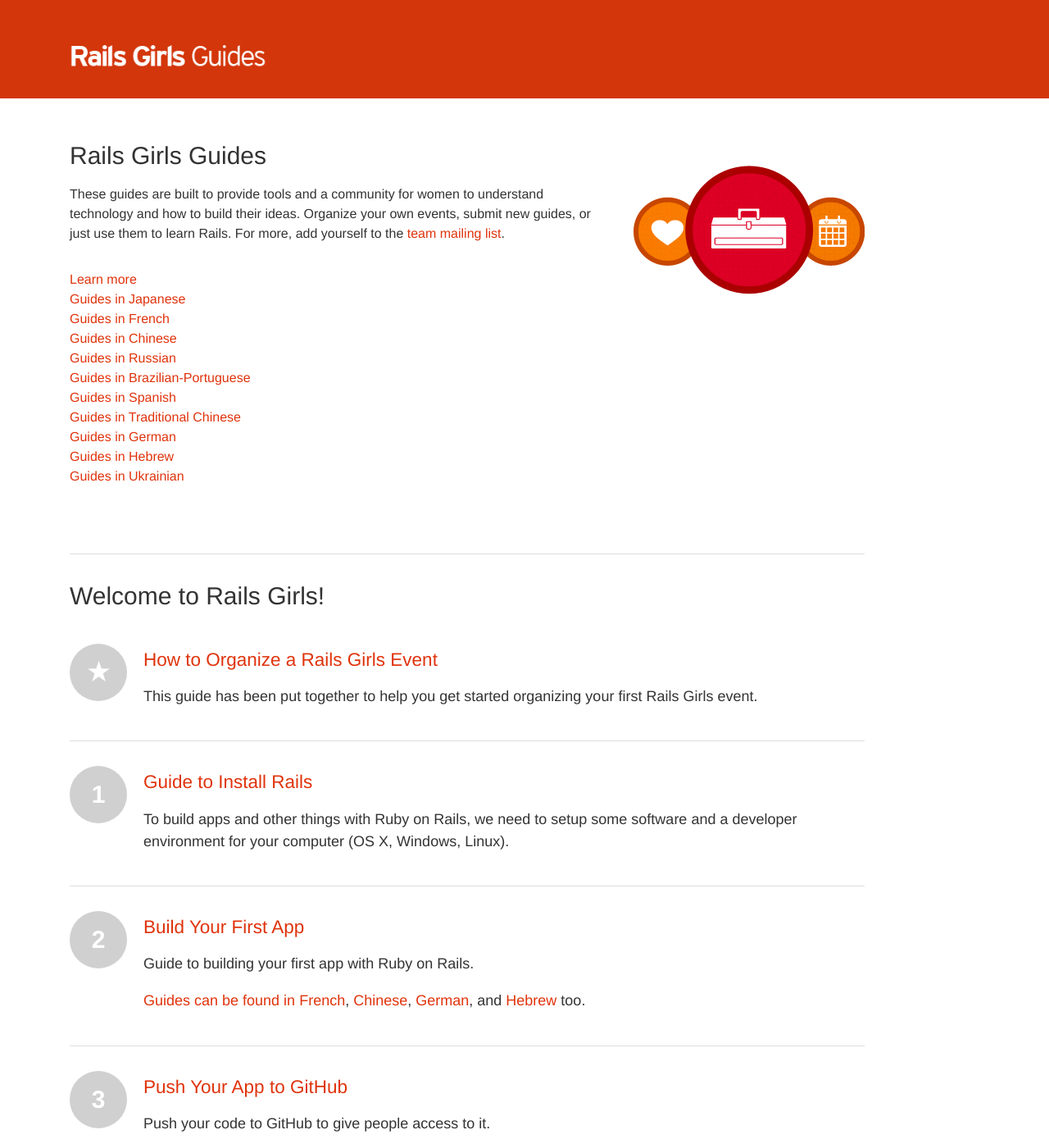
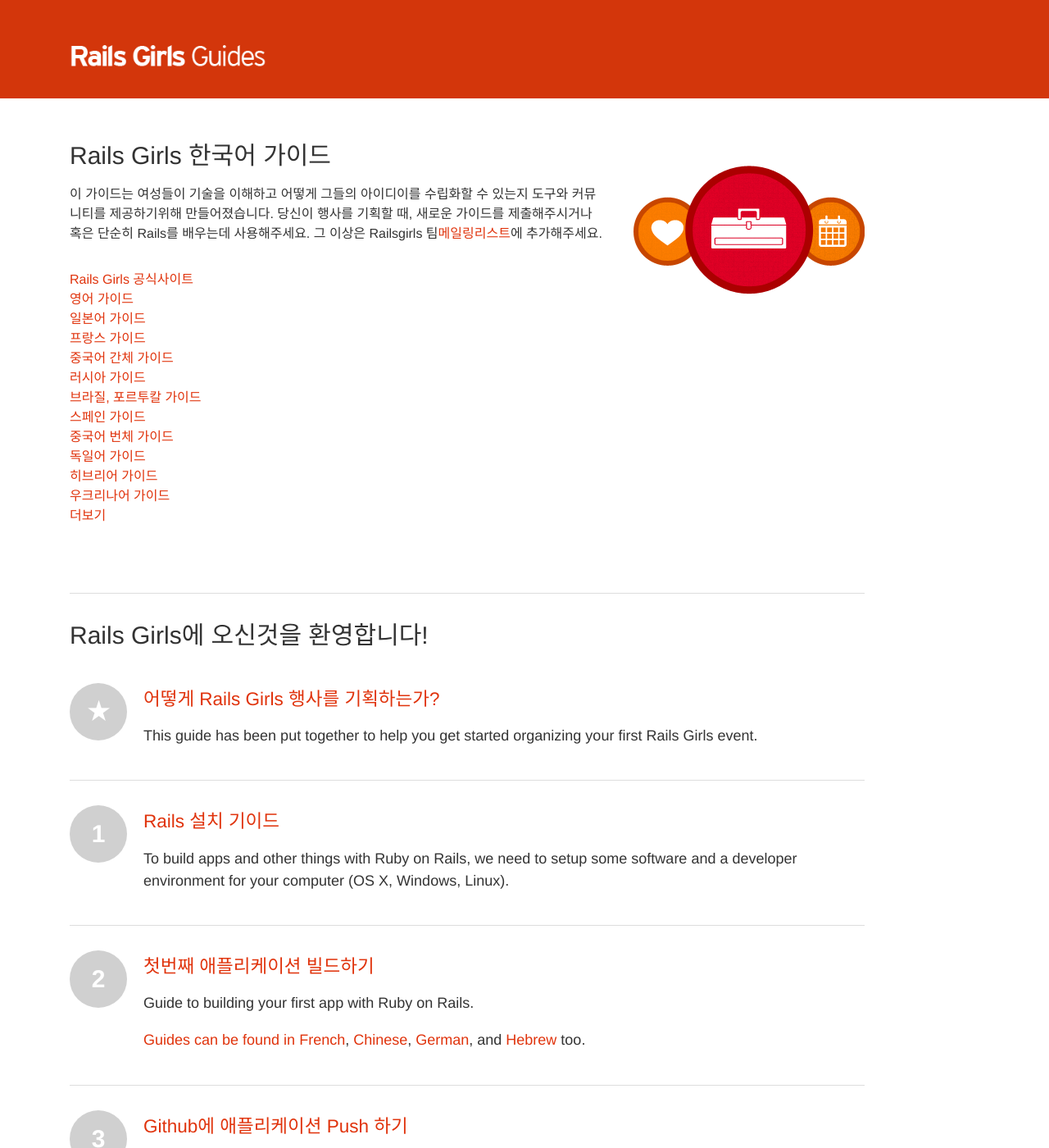
Before and after one commit to railsgirls-ko/railsgirls-ko.github.io, a Jekyll site: the page built from index.html, in a window 1280 px wide and 1400 px high. Shown: the whole window at 82% size. Built offline with Jekyll 4.4.1, drawn with Linux system fonts in a browser that asks for light colours; nearby versions of some CDN libraries; some of the changed text lies outside the part shown.

Commit message:
Fixed #2 Translate index page.

```diff
--- a/index.html
+++ b/index.html
@@ -3,31 +3,33 @@
 title: Guides
 ---
 <div class="hero">
-  <h2>Rails Girls Guides</h2>
-  <p>These guides are built to provide tools and a community for women to understand technology and how to build their ideas. Organize your own events, submit new guides, or just use them to learn Rails. For more, add yourself to the <a href="http://groups.google.com/group/rails-girls-team">team mailing list</a>.</p>
+  <h2>Rails Girls 한국어 가이드</h2>
+  <p>이 가이드는 여성들이 기술을 이해하고 어떻게 그들의 아이디이를 수립화할 수 있는지 도구와 커뮤니티를 제공하기위해 만들어졌습니다. 당신이 행사를 기획할 때, 새로운 가이드를 제출해주시거나 혹은 단순히 Rails를 배우는데 사용해주세요. 그 이상은 Railsgirls 팀<a href="http://groups.google.com/group/rails-girls-team">메일링리스트</a>에 추가해주세요.</p>
   <p class="hero-links">
-    <a href="http://railsgirls.com">Learn more</a><br/>
-    <a href="http://railsgirls.jp/">Guides in Japanese</a><br/>
-    <a href="http://railspremierspas.humancoders.com/">Guides in French</a><br/>
-    <a href="http://rgcn.github.io">Guides in Chinese</a><br/>
-    <a href="http://rgua.github.io">Guides in Russian</a><br/>
-    <a href="http://www.maujor.com/railsgirlsguide/">Guides in Brazilian-Portuguese</a><br/>
-    <a href="http://railsgirlslima.github.io/">Guides in Spanish</a><br/>
-    <a href="http://railsgirls.tw/">Guides in Traditional Chinese</a><br/>
-    <a href="http://railsgirlshh.github.io/">Guides in German</a><br/>
-    <a href="http://guides.railsgirls.co.il/">Guides in Hebrew</a><br/>
-    <a href="http://railsgirls.rug.lviv.ua/">Guides in Ukrainian</a><br />
+    <a href="http://railsgirls.com/">Rails Girls 공식사이트</a><br/>
+    <a href="http://guides.railsgirls.com">영어 가이드</a><br/>
+    <a href="http://railsgirls.jp/">일본어 가이드</a><br/>
+    <a href="http://railspremierspas.humancoders.com/">프랑스 가이드</a><br/>
+    <a href="http://rgcn.github.io">중국어 간체 가이드</a><br/>
+    <a href="http://rgua.github.io">러시아 가이드</a><br/>
+    <a href="http://www.maujor.com/railsgirlsguide/">브라질, 포르투칼 가이드</a><br/>
+    <a href="http://railsgirlslima.github.io/">스페인 가이드</a><br/>
+    <a href="http://railsgirls.tw/">중국어 번체 가이드</a><br/>
+    <a href="http://railsgirlshh.github.io/">독일어 가이드</a><br/>
+    <a href="http://guides.railsgirls.co.il/">히브리어 가이드</a><br/>
+    <a href="http://railsgirls.rug.lviv.ua/">우크리나어 가이드</a><br />
+    <a href="http://railsgirls.com">더보기</a><br/>
   </p>
 </div>
 
 <hr />
 
-<h2>Welcome to Rails Girls!</h2>
+<h2>Rails Girls에 오신것을 환영합니다!</h2>
 <ul class="home">
   <li>
     <a href="guide">
       <i>★</i>
-      <h3>How to Organize a Rails Girls Event</h3>
+      <h3>어떻게 Rails Girls 행사를 기획하는가?</h3>
       <p>This guide has been put together to help you get started organizing your first Rails Girls event.</p>
     </a>
   </li>
@@ -35,7 +37,7 @@
   <li>
     <a href="install">
       <i>1</i>
-      <h3>Guide to Install Rails</h3>
+      <h3>Rails 설치 기이드</h3>
       <p>To build apps and other things with Ruby on Rails, we need to setup some software and a developer environment for your computer (OS X, Windows, Linux).</p>
     </a>
   </li>
@@ -43,7 +45,7 @@
   <li>
     <a href="app">
       <i>2</i>
-      <h3>Build Your First App</h3>
+      <h3>첫번째 애플리케이션 빌드하기</h3>
       <p>Guide to building your first app with Ruby on Rails.</p>
       <p>Guides can be found in <a href="http://railspremierspas.humancoders.com/">French</a>, <a href="http://rgcn.github.io">Chinese</a>, <a href="http://railsgirlshh.github.io/">German</a>, and  <a href="http://guides.railsgirls.co.il/">Hebrew</a> too.</p>
     </a>
@@ -52,14 +54,14 @@
   <li>
     <a href="github">
       <i>3</i>
-      <h3>Push Your App to GitHub</h3>
+      <h3>Github에 애플리케이션 Push 하기</h3>
       <p>Push your code to GitHub to give people access to it.</p>
     </a>
   </li>
 
   <li>
     <i>4</i>
-    <h3>Put Your App Online</h3>
+    <h3>애플리케이션 온라인 상에 운영하기</h3>
     <p>Instructions to get your app running on the internet. We have a lot of platform. You can choose the following services:</p>
     <p><a href="heroku">Heroku</a> | <a href="openshift">OpenShift</a> | <a href="engineyard">Engine Yard</a> | <a href="anynines">anynines</a> | <a href="trucker">Trucker</a></p>
   </li>
@@ -67,7 +69,7 @@
   <li>
     <a href="commenting">
       <i>5</i>
-      <h3>Allow Comments on Your App</h3>
+      <h3>애플리케이션에 댓글 기능을 달기</h3>
       <p>How to allow comments on your apps.</p>
     </a>
   </li>
@@ -75,7 +77,7 @@
   <li>
     <a href="design">
       <i>6</i>
-      <h3>Apply a Modern Design with Bootstrap</h3>
+      <h3>최신 디자인과 부트스트랩을 적용하기</h3>
       <p>How to apply a CSS framework, such as Bootstrap.</p>
     </a>
   </li>
@@ -83,7 +85,7 @@
   <li>
     <a href="thumbnails">
       <i>7</i>
-      <h3>Resize your Images Using Carrierwave</h3>
+      <h3>Carrierwave를 사용하여 이미지 리사이즈 하기</h3>
       <p>Instructions on resizing your images using Carrierwave</p>
     </a>
   </li>
@@ -91,7 +93,7 @@
   <li>
     <a href="devise">
       <i>8</i>
-      <h3>Add Authentication with Devise</h3>
+      <h3>인증과 디바이스 추가하기</h3>
       <p>How to quickly add a login and signup with Devise</p>
     </a>
   </li>
@@ -99,7 +101,7 @@
   <li>
     <a href="gravatar">
       <i>9</i>
-      <h3>Add Profile Pics with Gravatar</h3>
+      <h3>Gravatar 프로필 사진 추가하기</h3>
       <p>How to give your users profile photos</p>
     </a>
   </li>
@@ -107,14 +109,14 @@
   <li>
     <a href="design-html-css">
       <i>10</i>
-      <h3>Design your App with HTML and CSS</h3>
+      <h3>HTML과 CSS를 활용하여 애플리케이션 꾸미기</h3>
       <p>How to improve HTML and CSS on your app</p>
     </a>
   </li>
 
   <li>
     <i>11</i>
-    <h3>Continuous Deployment</h3>
+    <h3>지속적인 개발하기</h3>
     <p><a href="testing-rspec">Test your application with RSpec</a> | <a href="continuous-travis">CD with Travis (and anynines)</a> | <a href="continuous">CD with Codeship (and Heroku)</a></p>
   </li>
 
@@ -122,7 +124,7 @@
   <li>
     <a href="sinatra-app">
       <i>12</i>
-      <h3>Build a voting app in Sinatra</h3>
+      <h3>Sinatra 애플리케이션 빌드하기</h3>
       <p>Guide to building your first app using the Sinatra framework</p>
     </a>
   </li>
@@ -130,25 +132,25 @@
   <li>
     <a href="diary-app">
       <i>13</i>
-      <h3>Build a diary app in Ruby on Rails</h3>
+      <h3>Ruby on Rails에 일기 애플리케이션 빌드하기</h3>
       <p>Guide to building your first app using Ruby on Rails</p>
     </a>
   </li>
   <li>
     <a href="backend-with-active-admin">
       <i>14</i>
-      <h3>Add a back-end to your app (admin pages)</h3>
+      <h3>애플리케이션에 관리자 페이지 추가하기</h3>
       <p>Guide to how you can add an admin back-end to manage your app with Active Admin</p>
     </a>
   </li>
   </ul>
 
-<h2>Learning more with Rails Girls</h2>
+<h2>Rails Girls 더보기</h2>
 <ul class="home">
   <li>
     <a href="bundlerfordevelopment">
       <i>1</i>
-      <h3>How to Set Up Bundler for Development</h3>
+      <h3>어떻게 개발을 위해 Bundler를 설치할까</h3>
       <p>Instructions for a development environment with Bundler.</p>
     </a>
   </li>
@@ -156,7 +158,7 @@
   <li>
     <a href="ruby-game">
       <i>2</i>
-      <h3>Write a little game in Ruby!</h3>
+      <h3>루비에서 미니게임 만들기!</h3>
       <p>Guide of Instructions for a game development with Ruby.</p>
     </a>
   </li>
@@ -164,7 +166,7 @@
   <li>
     <a href="sinatra">
       <i>3</i>
-      <h3>Web Fundamentals Tutorial</h3>
+      <h3>웹 기본 튜토리얼</h3>
       <p>Get a deeper understanding of what's going on under the hood</p>
     </a>
   </li>
@@ -172,7 +174,7 @@
   <li>
     <a href="test-driven-development">
       <i>4</i>
-      <h3>Test Driven Development</h3>
+      <h3>테스트 주도 개발</h3>
       <p>Practice your Ruby skills while learning TDD</p>
     </a>
   </li>
@@ -187,13 +189,13 @@
 
 </ul>
 
-<h2>Let's have more fun with Rails Girls</h2>
+<h2>Rails Girls와 더 신나게 즐겨보기!</h2>
 <ul class="home">
 
   <li>
     <a href="how-to-continue-with-programming">
       <i>1</i>
-      <h3>After The Event: How to Continue with Programming</h3>
+      <h3>행사 후에: 어떻게 프로그래밍을 꾸준히 해나갈 것인가</h3>
       <p>A guide to keep you going with learning how to program.</p>
     </a>
   </li>
@@ -201,7 +203,7 @@
   <li>
     <a href="remote">
       <i>2</i>
-      <h3>Remote Pairing for the win!</h3>
+      <h3>승자가 되기위해 원격으로 페어하라!</h3>
       <p>Even if you can't find help locally, someone can still help you over the Internet.</p>
     </a>
   </li>
@@ -209,7 +211,7 @@
   <li>
     <a href="coach">
       <i>3</i>
-      <h3>Become a Rails Girls Coach</h3>
+      <h3>Rails Girls 감독되기</h3>
       <p>Answers to all your questions about being a Rails Girls coach - in one place.</p>
     </a>
   </li>
@@ -217,7 +219,7 @@
   <li>
     <a href="guide-to-the-guide">
       <i>4</i>
-      <h3>Guide to the Guide of Rails Girls</h3>
+      <h3>Rails Girls 가이드를 안내하기</h3>
       <p>Guide of background information about the Rails application.</p>
     </a>
   </li>
@@ -225,7 +227,7 @@
   <li>
     <a href="http://rails-girls-map.herokuapp.com/#">
       <i>5</i>
-      <h3>Rails Girls around the world</h3>
+      <h3>전세계의 Rails Girls</h3>
       <p>An app built by Jessica to show RG around the world. Add your chapter!</p>
       </a>
   </li>
@@ -242,7 +244,7 @@
   <li>
     <a href="contributing">
       <i>?</i>
-      <h3>Submit Your Own Guide</h3>
+      <h3>자신만의 가이드 제출하기</h3>
       <p>We are accepting guides to extend the application to our <a href="http://github.com/railsgirls/railsgirls.github.com">Github repository &rarr;</a></p>
     </a>
   </li>
```
Also changed, not shown: favicon.png, 2 other files.
